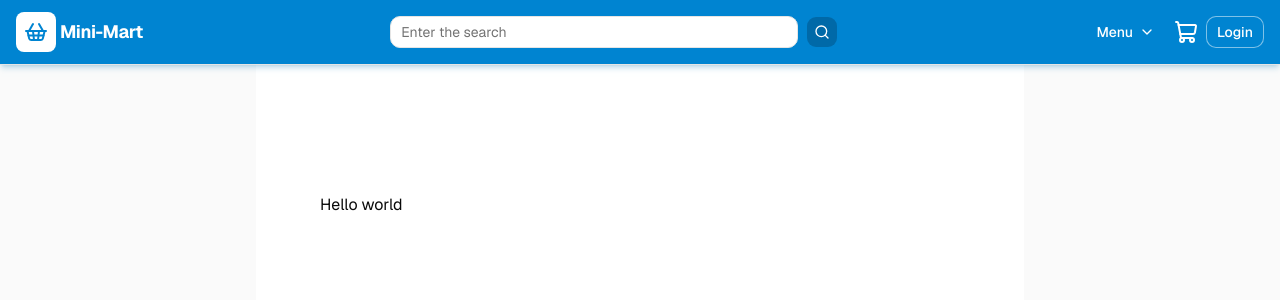
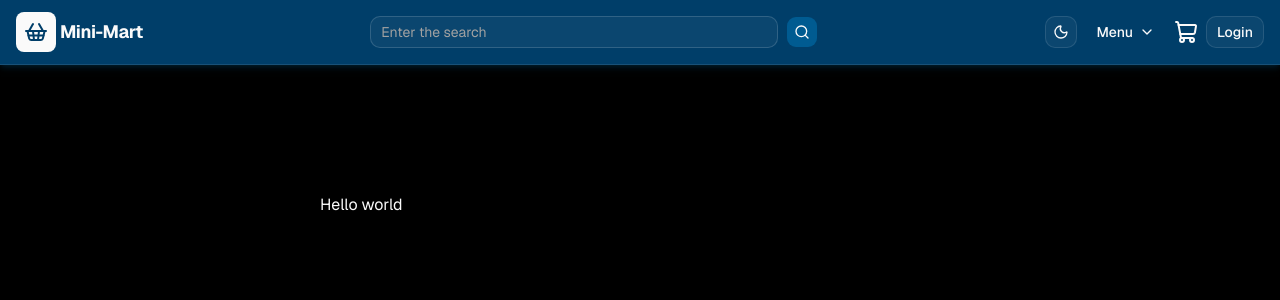
Before and after one commit to Jamesdai05/E-market-nextjs, a Next.js app: page / in a window 1280 px wide. Shown: the top 300 px of the page. Built offline with nearby package versions, Linux system fonts and the light colour scheme.

Commit message:
feat:add the theme function

```diff
--- a/src/app/layout.tsx
+++ b/src/app/layout.tsx
@@ -2,6 +2,8 @@ import type { Metadata } from "next";
 import { Geist, Geist_Mono } from "next/font/google";
 import "./globals.css";
 import Navbar from "@/components/nav/Navbar";
+import ThemeContextProvider from "@/components/provider/ThemeContextProvider";
+
 
 const geistSans = Geist({
   variable: "--font-geist-sans",
@@ -25,8 +27,10 @@ export default function RootLayout({ children }: LayoutProps<"/">) {
           className={`${geistSans.variable} ${geistMono.variable} h-full antialiased`}
       >
           <body className="min-h-full flex flex-col">
+              <ThemeContextProvider>
                   <Navbar />
                   {children}
+              </ThemeContextProvider>
           </body>
       </html>
   );
--- a/src/components/nav/Navbar.tsx
+++ b/src/components/nav/Navbar.tsx
@@ -18,6 +18,7 @@ import { usePathname } from "next/navigation";
 import { useState } from "react";
 import NavigationLinks from "./NavigationLinks";
 import Cart from "./Cart";
+import Theme from "./Theme"
 
 // for mobile style
 const navLinkClass =
@@ -60,6 +61,7 @@ const Navbar = () => {
 
                 {/* desktop authentication */}
                 <div className="hidden shirnk-0 items-center gap-2 max-w-md md:flex">
+                    <Theme />
                     <NavigationLinks links={navLinks} pathname={pathname} />
                     <Cart />
                     <Link
--- /dev/null
+++ b/src/components/nav/Theme.tsx
@@ -0,0 +1,26 @@
+"use client";
+
+import { Button } from "@/components/ui/button";
+import { Moon, Sun } from "lucide-react";
+import { useTheme } from "../provider/ThemeContextProvider";
+
+const navIconButtonClass =
+    "bg-nav text-nav-foreground border-nav-foreground/50 hover:bg-nav-foreground hover:text-nav";
+
+const Theme = () => {
+    const { theme, toggleTheme } = useTheme();
+
+    return (
+        <Button
+            type="button"
+            variant="outline"
+            size="icon"
+            aria-label="Toggle theme"
+            onClick={toggleTheme}
+            className={navIconButtonClass}
+        >
+            {theme === "dark" ? <Sun /> : <Moon />}
+        </Button>
+    );
+};
+export default Theme;
--- /dev/null
+++ b/src/components/provider/ThemeContextProvider.tsx
@@ -0,0 +1,45 @@
+"use client";
+
+import {
+    createContext,
+    useContext,
+    useEffect,
+    useState,
+    type ReactNode,
+} from "react";
+
+type Theme = "light" | "dark";
+
+type themeType = {
+    theme: string;
+    setTheme: (theme: Theme) => void;
+    toggleTheme: () => void;
+};
+
+const ThemeContext = createContext<undefined | themeType>(undefined);
+
+const ThemeContextProvider = ({ children }: { children: ReactNode }) => {
+    const [theme, setTheme] = useState<Theme>("light");
+
+    useEffect(() => {
+        document.documentElement.classList.toggle("dark", theme === "light");
+    }, [theme]);
+
+    const toggleTheme = () =>
+        setTheme((prev) => (prev === "dark" ? "light" : "dark"));
+
+    return (
+        <ThemeContext value={{ theme, setTheme, toggleTheme }}>
+            {children}
+        </ThemeContext>
+    );
+};
+export default ThemeContextProvider;
+
+export const useTheme = () => {
+  const context = useContext(ThemeContext);
+
+  if (!context) throw new Error("useTheme must be used in the theme provider");
+
+  return context;
+};
```
Lines whose indentation alone changed are shown as unchanged.
